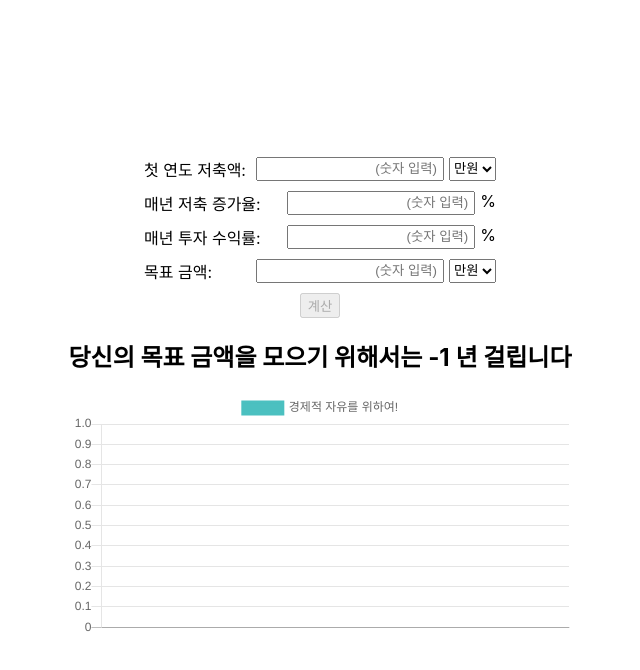
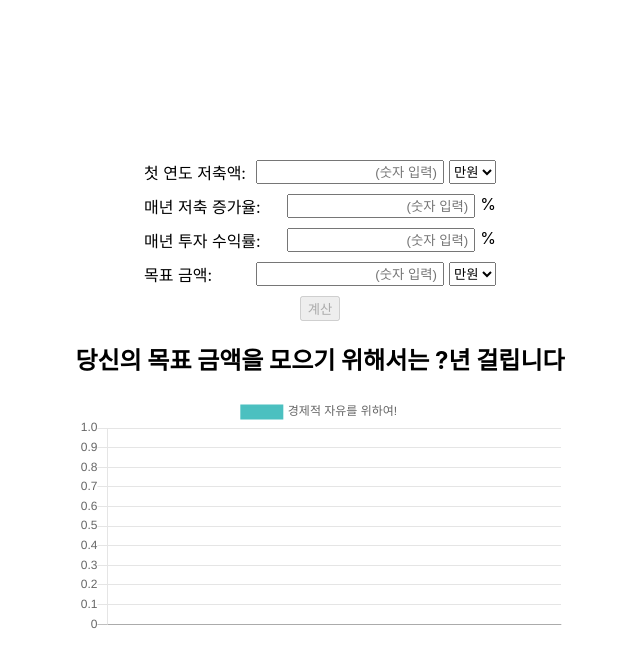
Before and after one commit to parkhojeong/moneyFreedom, a React (Create React App) app: page / in a window 1280 px wide. Shown: the top 670 px of the page, without its empty margins (320-960 px from the left). Built offline with nearby package versions, Linux system fonts and the light colour scheme.

Commit message:
초기값 -1 년 나오는 것 ? 로 나오도록 수정

```diff
--- a/src/features/calculator/EstimateGoal.js
+++ b/src/features/calculator/EstimateGoal.js
@@ -46,7 +46,10 @@ export default function EstimateGoal() {
       <div>
         <h2>
           당신의 목표 금액을 모으기 위해서는{" "}
-          {yearlyIncreasedMoneyList.length - 1} 년 걸립니다
+          {yearlyIncreasedMoneyList.length === 0
+            ? "?"
+            : yearlyIncreasedMoneyList.length - 1}
+          년 걸립니다
         </h2>
       </div>
       <Line data={data} />
```
